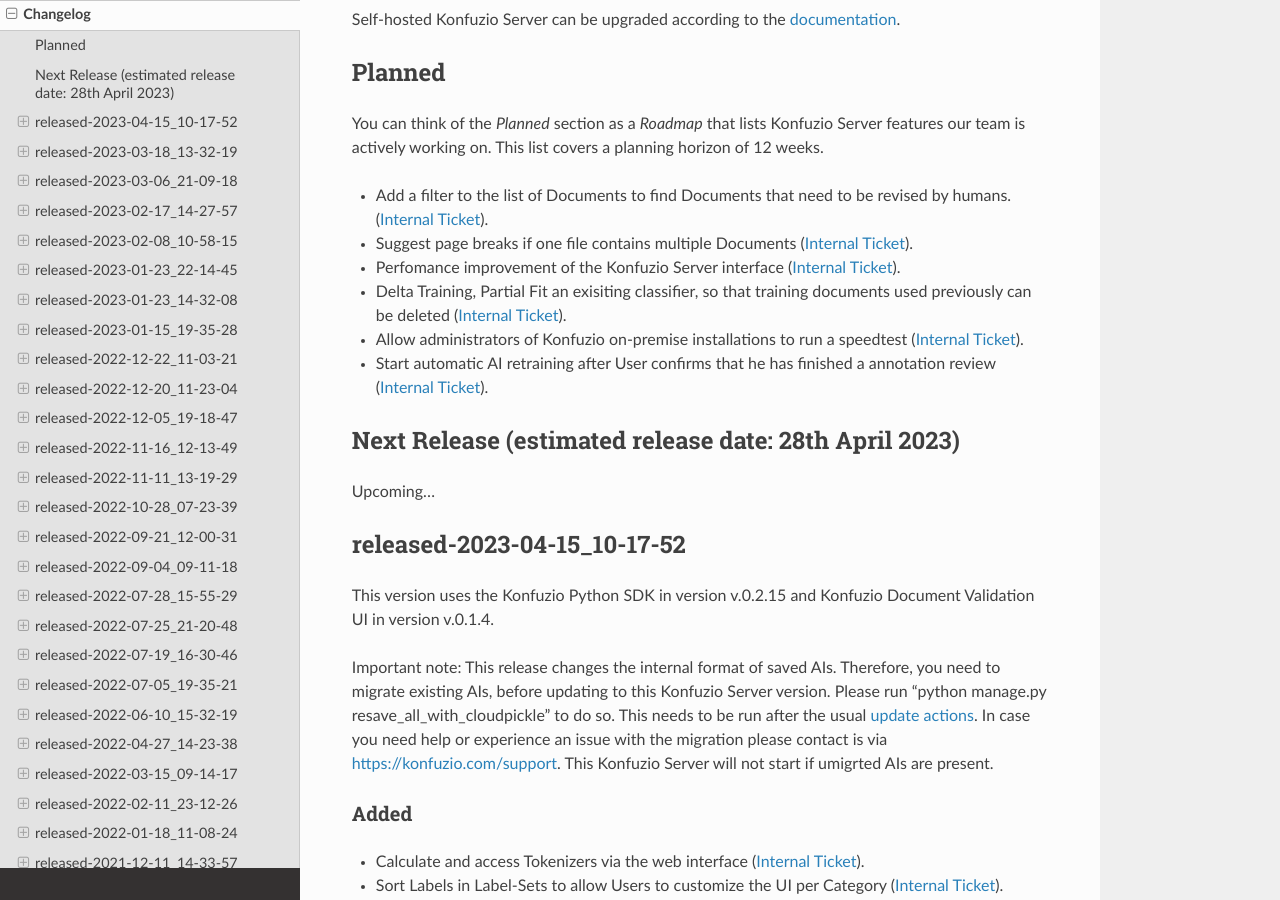
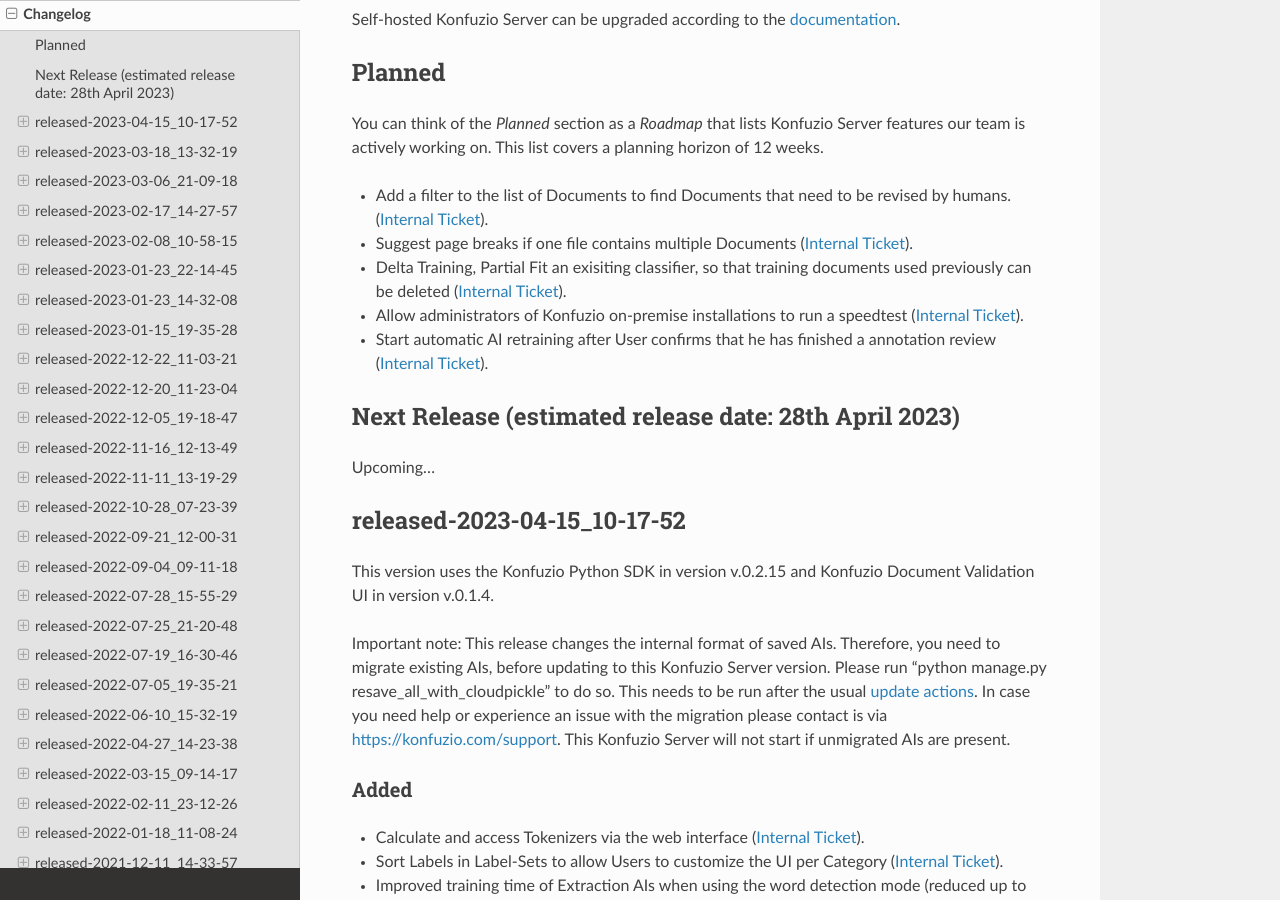
Before and after one commit to konfuzio-ai/konfuzio-sdk, a Sphinx documentation site: the page built from docs/web/changelog_app.md, in a window 1280 px wide and 900 px high, scrolled down 296 px. Built offline with Sphinx 7.4.7 and the Read the Docs theme 2.0.0, drawn with Linux system fonts in a browser that asks for light colours; pages that are not in the unit, such as notebooks, are missing from menus; a script that is not in the unit is left out.

Commit message:
Update changelog_app.md

```diff
--- a/docs/web/changelog_app.md
+++ b/docs/web/changelog_app.md
@@ -17,7 +17,6 @@
 
 - Add a filter to the list of Documents to find Documents that need to be revised by humans. ([Internal Ticket](https://git.konfuzio.com/konfuzio/objectives/-/issues/9242)).
 - Suggest page breaks if one file contains multiple Documents ([Internal Ticket](https://git.konfuzio.com/konfuzio/objectives/-/issues/7671)).
-- Perfomance improvement of the Konfuzio Server interface ([Internal Ticket](https://git.konfuzio.com/konfuzio/objectives/-/issues/10274)).
 - Delta Training, Partial Fit an exisiting classifier, so that training documents used previously can be deleted ([Internal Ticket](https://git.konfuzio.com/konfuzio/objectives/-/issues/9251)).
 - Allow administrators of Konfuzio on-premise installations to run a speedtest ([Internal Ticket](https://git.konfuzio.com/konfuzio/objectives/-/issues/9870)).
 - Start automatic AI retraining after User confirms that he has finished a annotation review ([Internal Ticket](https://git.konfuzio.com/konfuzio/objectives/-/issues/9166)).
@@ -30,7 +29,7 @@
 
 This version uses the Konfuzio Python SDK in version v.0.2.15 and Konfuzio Document Validation UI in version v.0.1.4.
 
-Important note: This release changes the internal format of saved AIs. Therefore, you need to migrate existing AIs, before updating to this Konfuzio Server version. Please run "python manage.py resave_all_with_cloudpickle" to do so. This needs to be run after the usual [update actions](https://dev.konfuzio.com/web/on_premises.html#a-upgrade-to-newer-konfuzio-version). In case you need help or experience an issue with the migration please contact is via https://konfuzio.com/support. This Konfuzio Server will not start if umigrted AIs are present.
+Important note: This release changes the internal format of saved AIs. Therefore, you need to migrate existing AIs, before updating to this Konfuzio Server version. Please run "python manage.py resave_all_with_cloudpickle" to do so. This needs to be run after the usual [update actions](https://dev.konfuzio.com/web/on_premises.html#a-upgrade-to-newer-konfuzio-version). In case you need help or experience an issue with the migration please contact is via https://konfuzio.com/support. This Konfuzio Server will not start if unmigrated AIs are present.
 
 ### Added
 - Calculate and access Tokenizers via the web interface ([Internal Ticket](https://git.konfuzio.com/konfuzio/objectives/-/issues/9271)).
```
